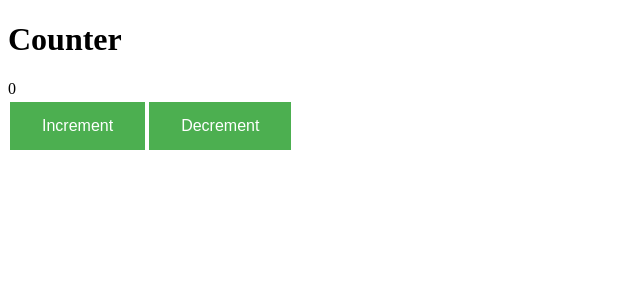
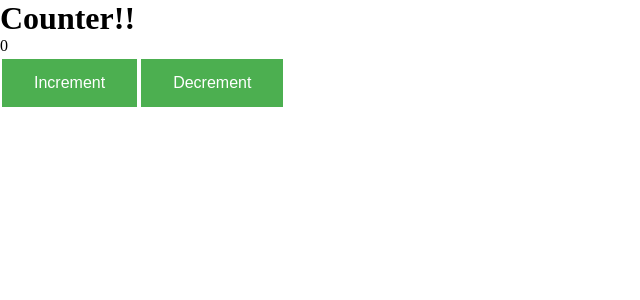
Before and after one commit to hrustalevdev/advanced-frontend, a React app: page / in a window 1280 px wide. Shown: the top 300 px of the page, without its empty margins (0-640 px from the left). Built offline with nearby package versions, Linux system fonts and the light colour scheme.

Commit message:
Add base `app` folder

```diff
--- a/configs/webpack/build-loaders.ts
+++ b/configs/webpack/build-loaders.ts
@@ -28,7 +28,7 @@ export function buildLoaders({ mode }: { mode: Mode }): RuleSetRule[] {
    * * `sass-loader` - преобразует Sass в CSS
    */
   const stylesLoader: RuleSetRule = {
-    test: /\.s[ac]ss$/i,
+    test: /\.s?css$/i,
     /** Порядок лоадеров имеет значение! Порядок выполнения лоадеров - снизу вверх! */
     use: [
       isDev ? "style-loader" : MiniCssExtractPlugin.loader,
--- /dev/null
+++ b/src/app/app.tsx
@@ -0,0 +1,10 @@
+import { Counter } from "../shared/ui/counter";
+import "./global.css";
+
+export function App() {
+  return (
+    <div>
+      <Counter />
+    </div>
+  );
+}
--- /dev/null
+++ b/src/app/global.css
@@ -0,0 +1,5 @@
+* {
+  margin: 0;
+  padding: 0;
+  box-sizing: border-box;
+}
--- /dev/null
+++ b/src/app/index.ts
@@ -0,0 +1 @@
+export { App } from "./app";
--- a/src/index.tsx
+++ b/src/index.tsx
@@ -1,9 +1,9 @@
 import { createRoot } from "react-dom/client";
-import { Counter } from "./shared/ui/counter";
+import { App } from "./app";
 import { assertExist } from "./shared/lib/assert-exist";
 
 const container = document.getElementById("root");
 assertExist(container, "Container not found");
 
 const root = createRoot(container);
-root.render(<Counter />);
+root.render(<App />);
--- a/src/shared/ui/counter/index.tsx
+++ b/src/shared/ui/counter/index.tsx
@@ -5,7 +5,7 @@ export function Counter() {
   const [count, setCount] = useState(0);
   return (
     <div>
-      <h1>Counter</h1>
+      <h1>Counter!!</h1>
       <div>{count}</div>
       <button className={S.button} onClick={() => setCount(count + 1)}>
         Increment
```
